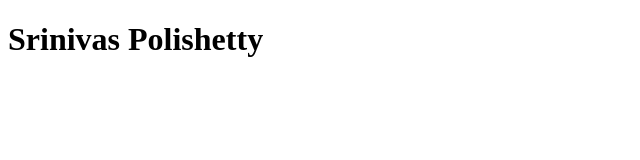
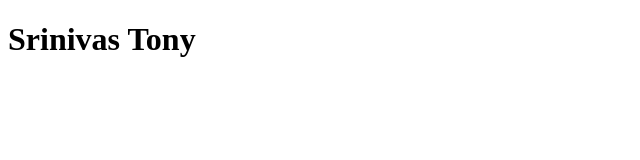
Before and after one commit to srinivaspolishetty/UIsite, a plain HTML site: page index.html in a window 1280 px wide. Shown: the whole page, without its empty margins (0-640 px from the left). Drawn offline with Linux system fonts and the light colour scheme.

Commit message:
Checking tony
Tony name

```diff
--- a/index.html
+++ b/index.html
@@ -4,6 +4,6 @@
 	<title>Welcome to My Page</title>
 </head>
 <body>
-<h1>Srinivas Polishetty</h1>
+<h1>Srinivas Tony</h1>
 </body>
 </html>
```
